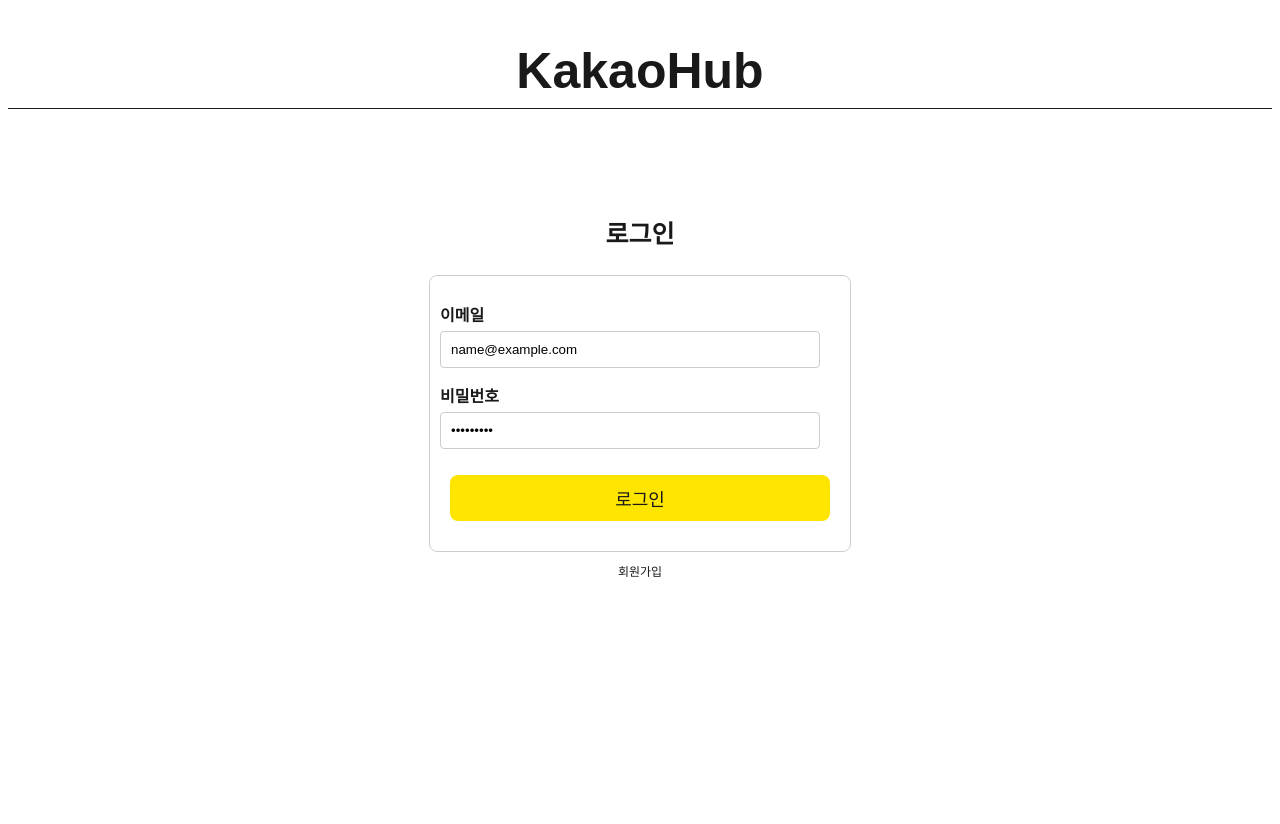
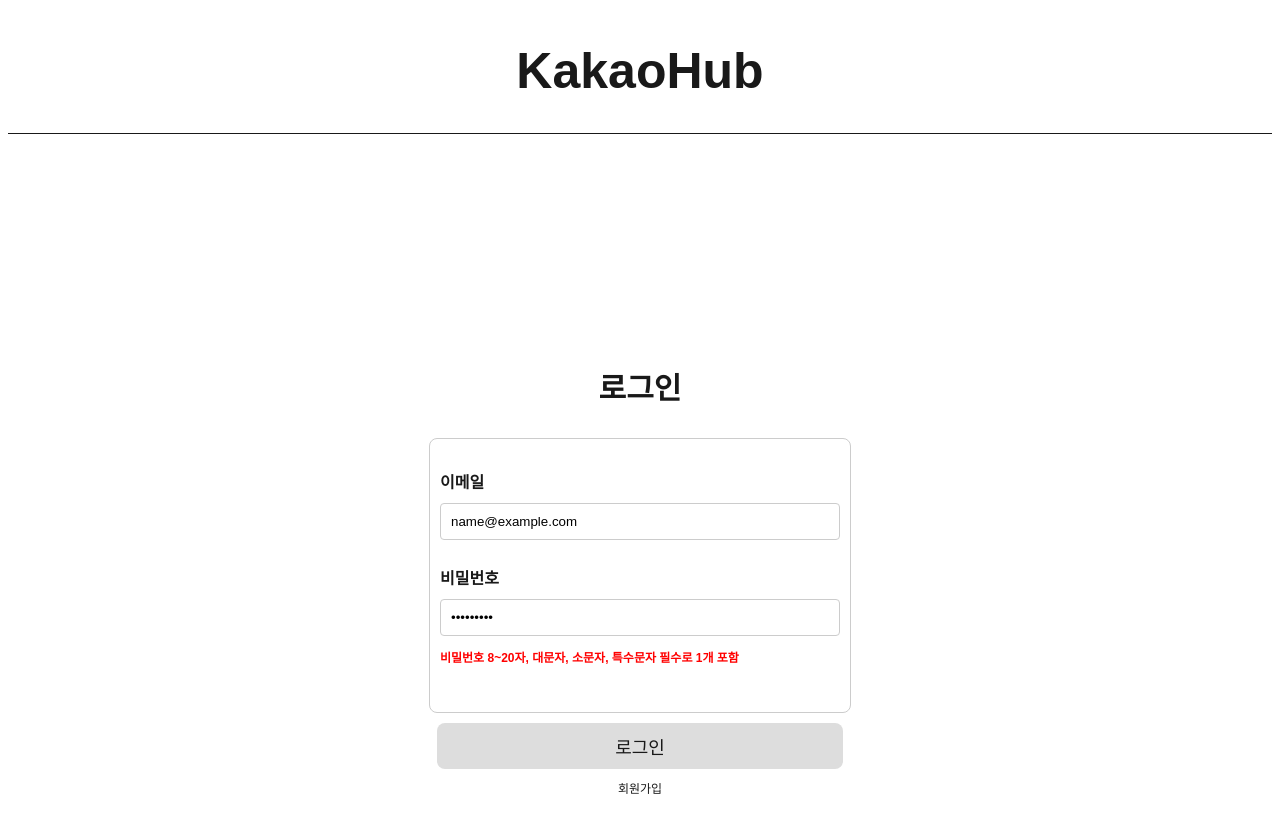
Before and after one commit to 100-hours-a-week/2-aaron-hwang-community-fe, a website: page views/index.html in a window 1280 px wide. Both pictures are taken after typing "name@example.com", "Sample123" into the empty fields and a click on the button "로그인". Before the commit the page ends 800 px from the top, so only its background shows below. Drawn offline with Linux system fonts and the light colour scheme; no server answers.

Commit message:
fix: index 페이지 기능 및 css 수정

```diff
--- a/public/css/index.css
+++ b/public/css/index.css
@@ -7,7 +7,7 @@
 
 header {
     width: 100%;
-    height: 100px;
+    height: 10%;
     display: flex;
     justify-content: center;
     font-size: 25px;
@@ -22,7 +22,7 @@
     width: 100%;
 }
 .spacer {
-    height: 10vh;
+    height: 25vh;
     width: 100%
 }
 
@@ -31,8 +31,8 @@
     padding-bottom: 20px;
 }
 
-.loginForm p {
-    font-size: 25px;
+.loginForm p[class='form-header'] {
+    font-size: 30px;
     font-weight: bold;
 }
 
@@ -44,24 +44,30 @@
     padding-bottom: 30px;
     margin-bottom: 10px;
 }
-
-ul {
-    list-style-type: none;
-    padding: 0;
-}
-
-.outerline ul li {
+.outerline div {
     display: flex;
-    flex-direction: row;
+    flex-direction: column;
+    justify-content: center;
     font-weight: bold;
     margin-bottom: 5px;
 }
-
+.outerline div label {
+    width: 100%;
+    text-align: left;
+    margin-top: 20px;;
+    margin-bottom: 10px;
+}
+.helper-text {
+    color: red;
+    font-size: 12px;
+    display: none;
+    width: 100%;
+    text-align: left;
+}
 input[type='text'],
 input[type='password'] {
-    width: calc(100% - 20px);
+    width: 100%;
     padding: 10px;
-    margin-bottom: 10px;
     box-sizing: border-box;
     border: 1px solid #ccc;
     border-radius: 4px;
--- a/public/javascript/index.js
+++ b/public/javascript/index.js
@@ -1,11 +1,72 @@
 console.log('fe-index-js-connected');
 document.addEventListener('DOMContentLoaded', function () {
     const loginForm = document.getElementById('loginForm');
+    const emailInput = document.getElementById('email');
+    const emailHelperText = document.getElementById('email-helper');
+    const passwordInput = document.getElementById('pwd');
+    const passwordHelperText = document.getElementById('password-helper');
+    const submitButton = document.querySelector('button[type="submit"]');
 
+    submitButton.disable = true;
+    submitButton.style.backgroundColor = '#ddd';
+
+    function validateEmail() {
+        const email = emailInput.value;
+        const emailRegex = /^[^\s@]+@[^\s@]+\.[^\s@]+$/;
+
+        if (!email) {
+            emailHelperText.style.display = "block";
+            emailHelperText.textContent = "이메일을 입력해주세요.";
+            return false;
+        } else if (!emailRegex.test(email)) {
+            emailHelperText.style.display = "block";
+            emailHelperText.textContent = "올바른 이메일 주소 형식을 입력해주세요.";
+            return false;
+        } else {
+            emailHelperText.style.display = "none";
+            return true;
+        }
+    }
+
+    // 비밀번호 유효성 검사 함수
+    function validatePassword() {
+        const password = passwordInput.value;
+        const passwordRegex = /^(?=.*[a-z])(?=.*[A-Z])(?=.*\W).{8,20}$/;
+
+        if (!password) {
+            passwordHelperText.style.display = "block";
+            passwordHelperText.textContent = "비밀번호를 입력해주세요.";
+            return false;
+        } else if (!passwordRegex.test(password)) {
+            passwordHelperText.style.display = "block";
+            passwordHelperText.textContent = "비밀번호 8~20자, 대문자, 소문자, 특수문자 필수로 1개 포함";
+            return false;
+        } else {
+            passwordHelperText.style.display = "none";
+            return true;
+        }
+    }
+
+    // 전체 유효성 검사 함수
+    function validateForm() {
+        const isEmailValid = validateEmail();
+        const isPasswordValid = validatePassword();
+
+        if (isEmailValid && isPasswordValid) {
+            submitButton.style.backgroundColor = "#fee500";
+            submitButton.disabled = false;
+        } else {
+            submitButton.style.backgroundColor = "#ddd";
+            submitButton.disabled = true;
+        }
+    }
+
+    emailInput.addEventListener("input", validateForm);
+    passwordInput.addEventListener("input", validateForm);
 
 });
 
-document.getElementById('loginForm').addEventListener('submit', (e) => {
+loginForm.addEventListener('submit', (e) => {
     e.preventDefault();
 
     const email = document.getElementById("email").value;
--- a/views/index.html
+++ b/views/index.html
@@ -14,28 +14,23 @@
     <main>
         <article class = "spacer"></article>
         <article id = "article-loginForm" class = "loginForm">
-            <p>로그인</p>
+            <p class="form-header">로그인</p>
             <form id='loginForm'>
-                <fieldset class="outerline">
-                    <ul>
-                        <li>
-                            <label for="email">이메일</label>
-                        </li>
-                        <li>
-                            <input type="text" id="email" name="email" placeholder="이메일을 입력해주세요" required autofocus></input>
-                        </li>
-                        <li>
-                            <label for="pwd">비밀번호</label>
-                        </li>
-                        <li>
-                            <input type="password" id="pwd" name="pwd" placeholder="비밀번호를 입력하세요" required></input>
-                        </li>
-                    </ul>
-                    <button type="submit">로그인</button>
+            <fieldset class="outerline">
+                    <div class="email-wrapper">
+                        <label for="email">이메일</label>
+                        <input type="text" id="email" name="email" placeholder="이메일을 입력해주세요" required autofocus></input>
+                        <p id="email-helper" class="helper-text"></p>
+                    </div>
+                    <div>
+                        <label for="pwd">비밀번호</label>
+                        <input type="password" id="pwd" name="pwd" placeholder="비밀번호를 입력하세요" required></input>
+                        <p id="password-helper" class="helper-text"></p>
+                    </div>
                 </fieldset>
-
+                <button type="submit">로그인</button>
             </form>
-            <a id="signupLink" href="/signup">회원가입</a>
+            <a id="signupLink" href="/auth/signup">회원가입</a>
         </article>
 
     </main>
```
